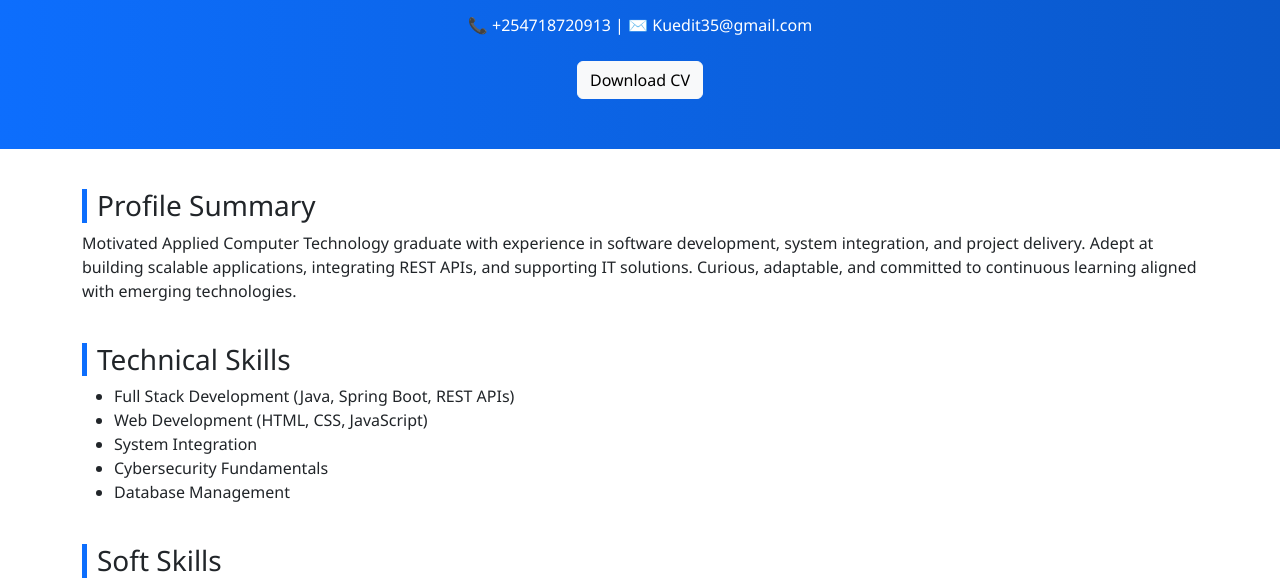
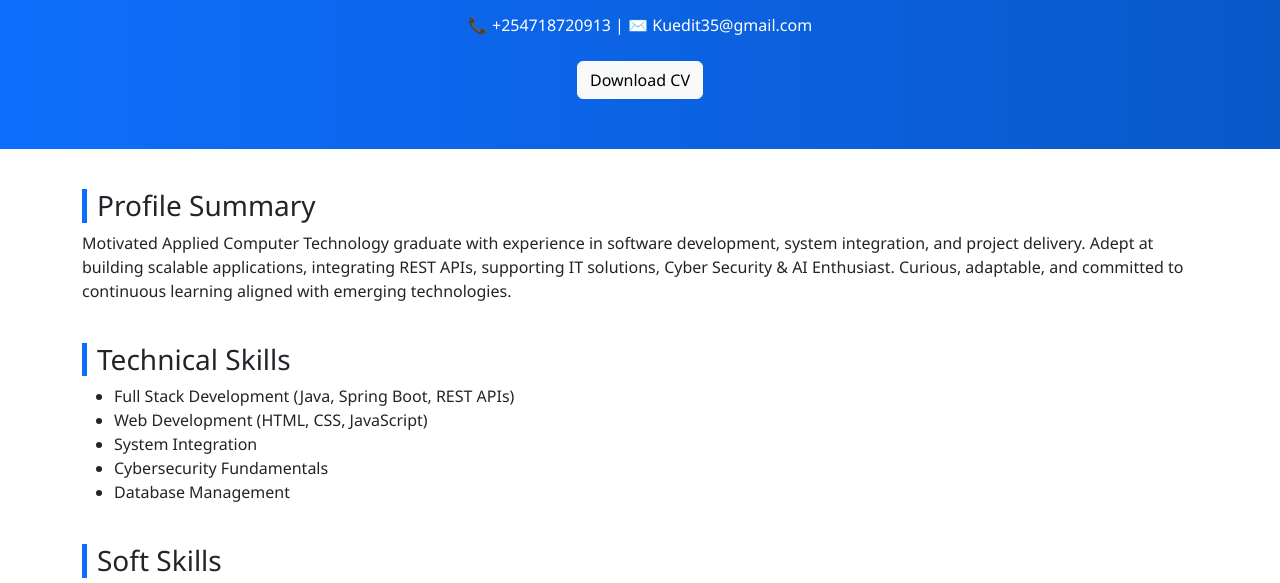
Before and after one commit to gok12920/Mark_Makom.github.io, a plain HTML site: page resume.html in a window 1280 px wide. Shown: the part 195-778 px from the top of the page. Drawn offline with nearby package versions, Linux system fonts and the light colour scheme.

Commit message:
Update resume.html

```diff
--- a/resume.html
+++ b/resume.html
@@ -54,7 +54,7 @@
 <p>
 Motivated Applied Computer Technology graduate with experience in software development,
 system integration, and project delivery. Adept at building scalable applications,
-integrating REST APIs, and supporting IT solutions. Curious, adaptable, and committed
+integrating REST APIs, supporting IT solutions, Cyber Security & AI Enthusiast. Curious, adaptable, and committed
 to continuous learning aligned with emerging technologies.
 </p>
 
```
